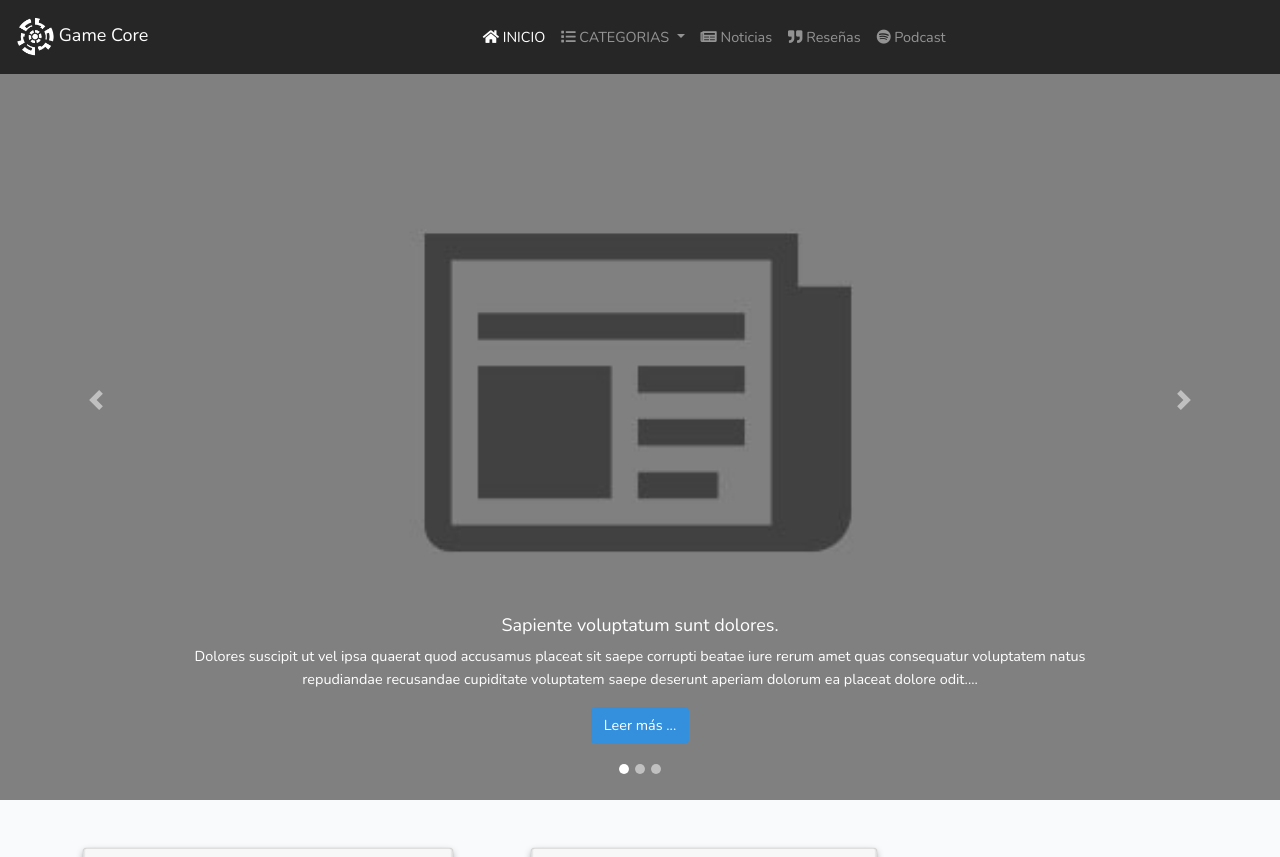
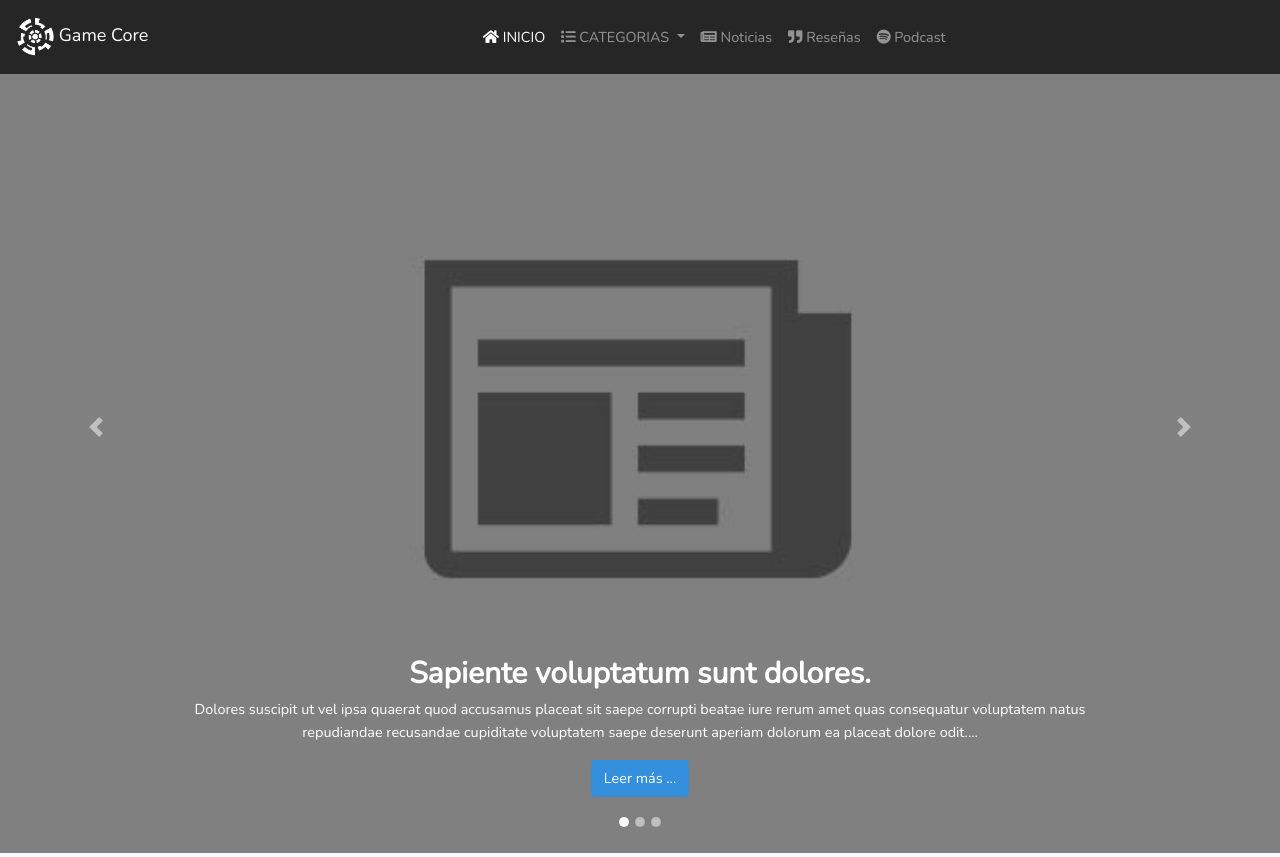
Before and after one commit to pank9605/game-core, a Laravel app: page / in a window 1280 px wide. Shown: the top 857 px of the page. Run offline with Laravel 8, Linux system fonts and the light colour scheme; data comes from the database, SQL or seed files in the repository; style sheets or scripts are compiled from the project's sources; some libraries are stand-ins or nearby versions.

Commit message:
Correccion Sliders

```diff
--- a/public/css/app-styles.css
+++ b/public/css/app-styles.css
@@ -8,24 +8,43 @@
     padding-bottom: 12px;
 }
 
+.carousel-item-principal {
+    -moz-background-size: cover;
+    -o-background-size: cover;
+    -webkit-background-size: cover;
+    background: no-repeat center center scroll;
+    background-size: cover;
+    max-height: 900px;
+    z-index: 0;
+}
+
+.title{
+    font-size: 30px;
+    font-weight: bold;
+}
+
+@media only screen and (max-width: 1200px) {
+    .carousel-caption {
+        font-size: 8px;
+    }
+
+    .title {
+        font-size: 15px;
+        font-weight: bold;
+    }
+
+}
+
 .carousel-indicators li {
     width: 10px;
     height: 10px;
     border-radius: 100%;
 }
 
-#carousel1 img{
-    max-height: 980px;
-    height: 800px !important;
+#carousel2{
+
 }
 
-@supports(object-fit: cover){
-    #carousel1 img{
-        height: 100%;
-        object-fit: cover;
-        object-position: center center;
-    }
-}
 
 #search-content{
     margin:40px auto 40px auto;
@@ -78,25 +97,26 @@
 }
 
 .slider-border img{
-    max-height: 450px;
+    /*max-height: 600px;*/
 }
 
 .news-container{
     box-shadow: 0px 0px 1px rgba(0, 0, 0, 0.3), 0px 3px 7px rgba(0, 0, 0, 0.3), 0px 0px 1px #ffffff inset, 0px -3px 2px rgba(0, 0, 0, 0.25) inset;
-    margin: 0px auto 35px auto;
+    margin: 0px auto 30px auto;
     font-family: "fajala", Helvetica;
+    width: 90%;
+    padding: 10px;
 }
 
 
 .news-container img {
-    margin-top: 35px;
-    margin-bottom: 35px;
     width: 100%;
     max-height: 240px;
 }
 
-.news-title{
-    font-size: 24px;
+.news-title{;
+    font-size: 20px;
+    letter-spacing: 1px;
     font-weight: bold;
 }
 
--- a/resources/views/welcome.blade.php
+++ b/resources/views/welcome.blade.php
@@ -20,10 +20,10 @@
                 @if($key ==0)
                     {{$active= "active"}}
                 @endif
-                <div class="carousel-item {{$active}}">
+                <div class="carousel-item carousel-item-principal {{$active}}">
                     <img class="d-block w-100" src="{{$item->news_image_featured}}" alt="First slide">
-                    <div class="carousel-caption d-none d-md-block">
-                        <h5>{{$item->title}}</h5>
+                    <div class="carousel-caption">
+                        <div class="title">{{$item->title}}</div>
                         <p>{{$item->news_introduction}}</p>
                         <p><a href="{{url('/news/'.$item->category->name.'/'.$item->clasification->name.'/'.$item->id)}}" class="btn btn-primary">Leer más ...</a></p>
                     </div>
@@ -75,11 +75,11 @@
                                 @foreach($reviewSection as $review)
                                 <li class="list-group-item d-flex align-items-center ">
                                     @if($review->calification > 79)
-                                        <div class="calification"><input type="text" value="{{$review->calification}}" class="dial" data-fgColor="#0000ff"></div>
+                                        <div class="calification"><input type="text" value="{{$review->calification}}" class="dial" data-fgColor="#28a745"></div>
                                     @elseif($review->calification>49)
-                                        <div class="calification"><input type="text" value="{{$review->calification}}" class="dial" data-fgColor="#ff9800"></div>
+                                        <div class="calification"><input type="text" value="{{$review->calification}}" class="dial" data-fgColor="#ffc107"></div>
                                     @else
-                                        <div class="calification"><input type="text" value="{{$review->calification}}" class="dial" data-fgColor="#f44336"></div>
+                                        <div class="calification"><input type="text" value="{{$review->calification}}" class="dial" data-fgColor="#dc3545"></div>
                                     @endif
                                         <a href="{{url('/news/'.$review->category->name.'/'.$review->clasification->name.'/'.$review->id)}}">
                                         <h5>{{$review->title}}</h5>
@@ -94,8 +94,9 @@
 
             <div class="mt-5">
                 <div id="carousel2" class="carousel slide slider-border col-12 col-xl-11  m-auto" data-ride="carousel">
+                    <div id="carousel1" class="carousel slide" data-ride="carousel2">
                         <ol class="carousel-indicators">
-                        @for($i=0; $i< $featuredPcMobile->count(); $i++)
+                            @for($i=0; $i < $featuredPcMobile->count(); $i++)
                                 @if($i==0)
                                     <li data-target="#carousel2" data-slide-to="{{$i}}" class="active"></li>
                                 @else
@@ -104,17 +105,17 @@
                             @endfor
                         </ol>
                         <div class="carousel-inner">
-                        @foreach($featuredPcMobile as $key=>$items)
+                            @foreach($featuredPcMobile as $key=>$item)
                                 {{$active=""}}
                                 @if($key ==0)
-                                {{$active="active"}}
+                                    {{$active= "active"}}
                                 @endif
-                            <div class="carousel-item {{$active}}">
-                                <img class="d-block w-100" src="{{$items->news_image_featured}}" alt="First slide">
-                                <div class="carousel-caption d-none d-md-block">
-                                    <h5>{{$items->title}}</h5>
-                                    <p>{{$items->news_introduction}}</p>
-                                    <p><a href="{{url('/news/'.$items->category->name.'/'.$items->clasification->name.'/'.$items->id)}}" class="btn btn-primary">Leer más ...</a></p>
+                                <div class="carousel-item carousel-item-principal {{$active}}">
+                                    <img class="d-block w-100" src="{{$item->news_image_featured}}" alt="First slide">
+                                    <div class="carousel-caption">
+                                        <div class="title">{{$item->title}}</div>
+                                        <p>{{$item->news_introduction}}</p>
+                                        <p><a href="{{url('/news/'.$item->category->name.'/'.$item->clasification->name.'/'.$item->id)}}" class="btn btn-primary">Leer más ...</a></p>
                                     </div>
                                 </div>
                             @endforeach
@@ -129,12 +130,13 @@
                         </a>
                     </div>
                 </div>
-
                 <div class="card-body col-11 col-lg-11 justify-content-center" id="search-content">
                     <form class="form-inline justify-content-center">
                         <i class="fas fa-search"></i><input type="text" class="form-control ml-3 col-11" id="search"  placeholder="Buscar...">
                     </form>
                 </div>
+            </div>
+
 
 
             @foreach($news as $item)
```
Also changed, not shown: public/images/news_images/5eb7af8350cbc-1.jpg (added), public/images/news_images/5eb8733a6be87-witcher.jpg (added). Lines whose indentation alone changed are shown as unchanged.
